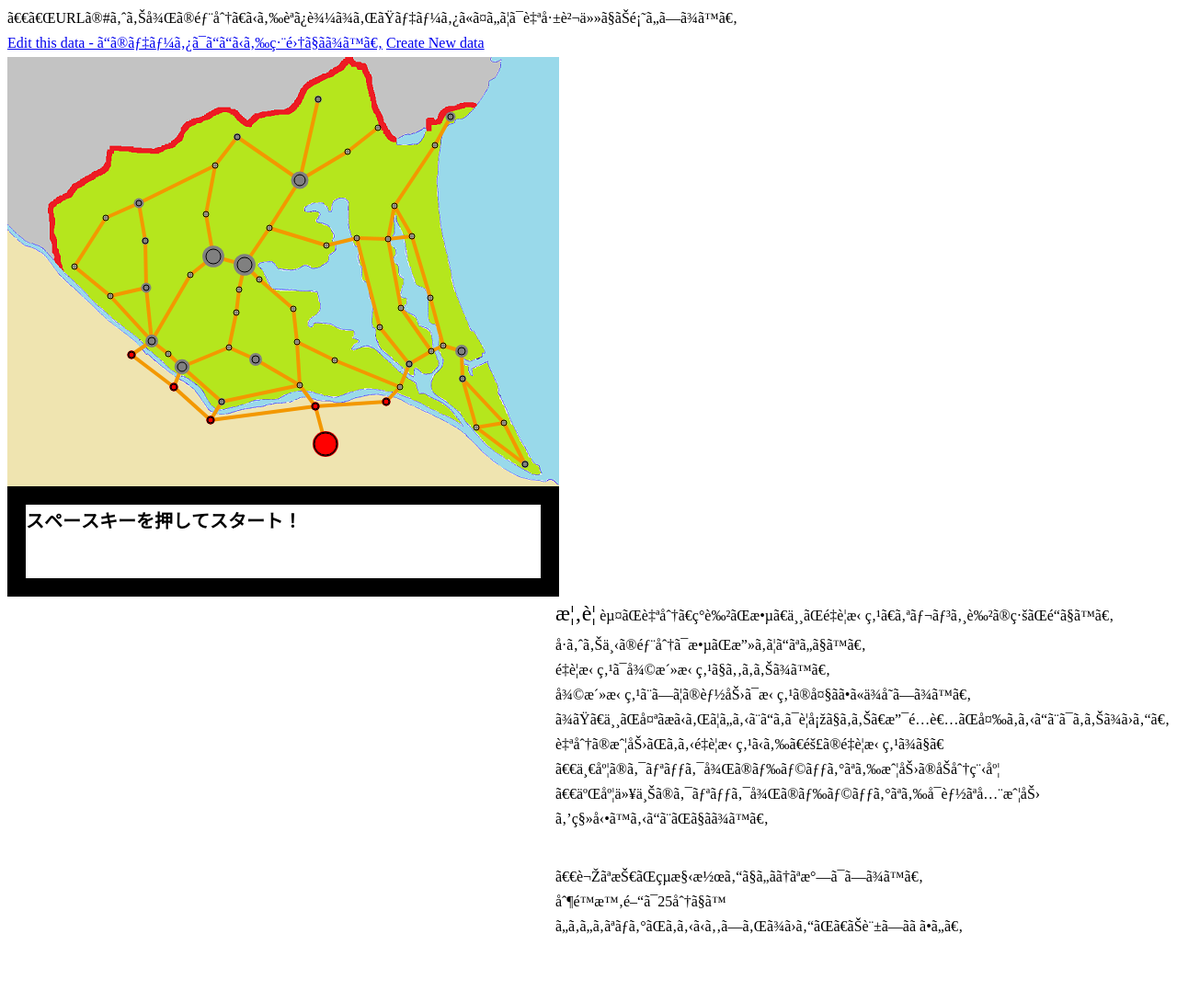
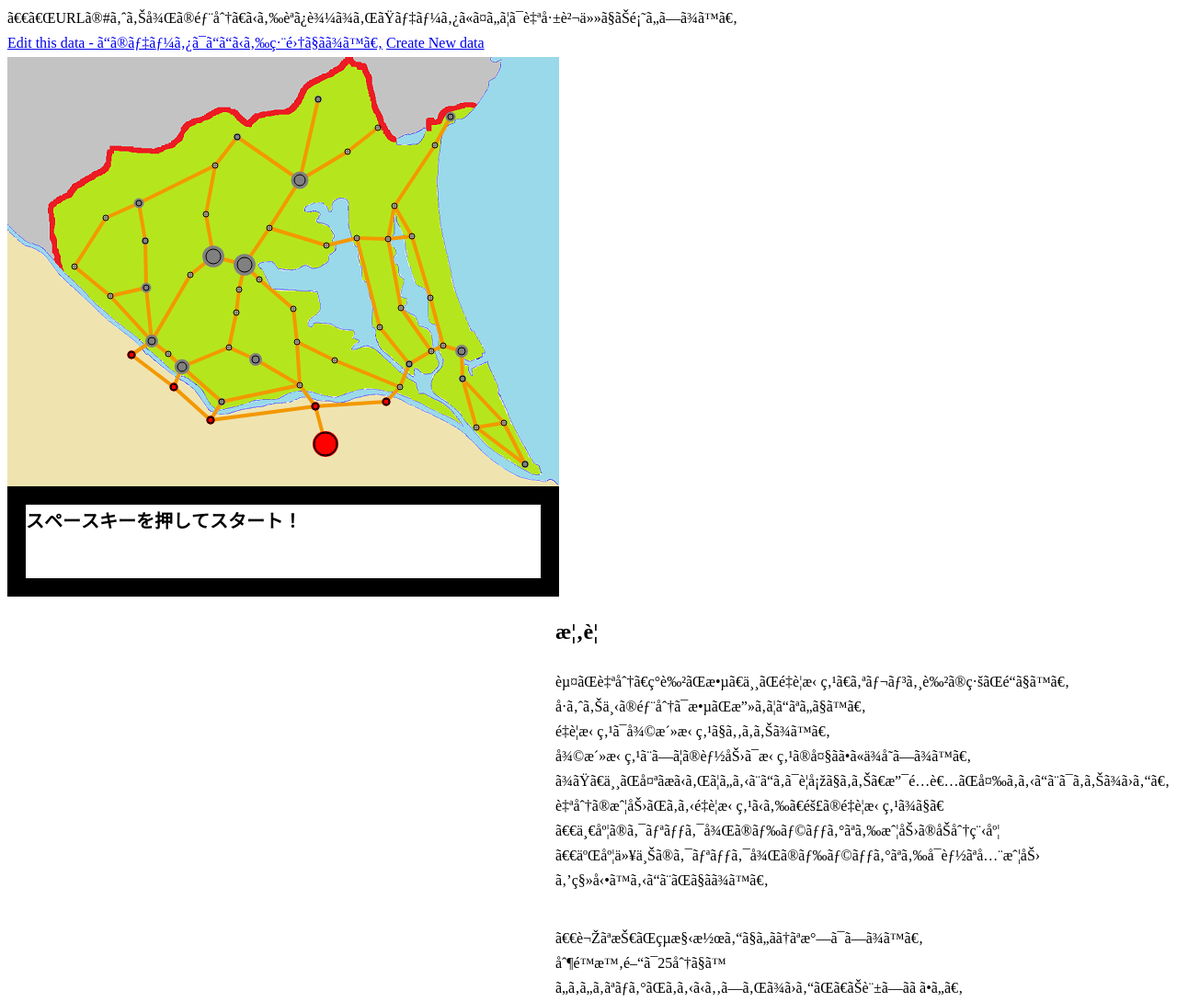
Before and after one commit to namonakiacc/namonakiacc.github.io, a plain HTML site: page t1/index.html in a window 1280 px wide. Shown: the whole page at 92% size. Before the commit the page ends 1023 px from the top, so only its background shows below. Drawn offline with Linux system fonts and the light colour scheme.

Commit message:
Add files via upload

```diff
--- a/t1/index.html
+++ b/t1/index.html
@@ -23,8 +23,8 @@
 <br>
 
 <script src="init.js"></script>
-<div style="float:right; pointer-events:none;">
-<font size="5">概要</font>
+<div style="float:right; user-select:none; pointer-events:none;">
+<h2>概要</h2>
 赤が自分、灰色が敵、丸が重要拠点、オレンジ色の線が道です。<br>
 川より下の部分は敵が攻めてこないです。<br>
 重要拠点は復活拠点でもあります。<br>
```
